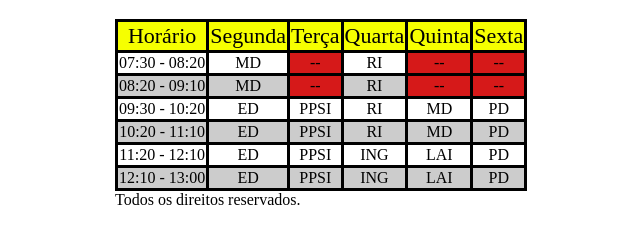
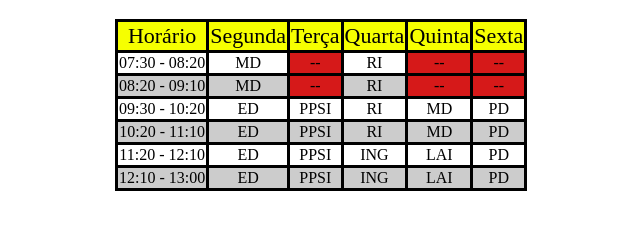
Before and after one commit to danielirano/seletores-21-08, a plain HTML site: page index.html in a window 1280 px wide. Shown: the part 99-342 px from the top of the page, without its empty margins (335-975 px from the left). Drawn offline with Linux system fonts and the light colour scheme.

Commit message:
Atualização 2
Estilização

```diff
--- a/index.html
+++ b/index.html
@@ -70,8 +70,5 @@
                         </tr>
                     </table>
         </main>
-        <footer>
-            Todos os direitos reservados.
-        </footer>
     </body>
 </html>
```
